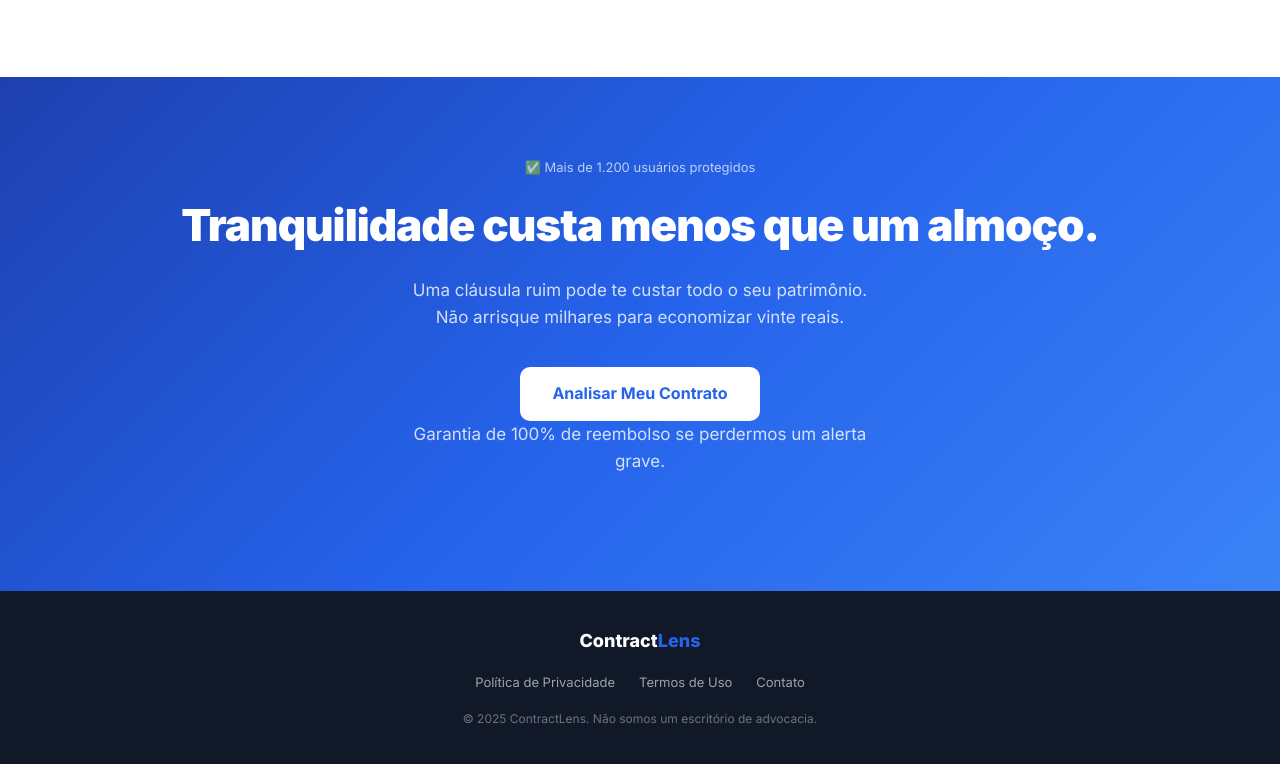
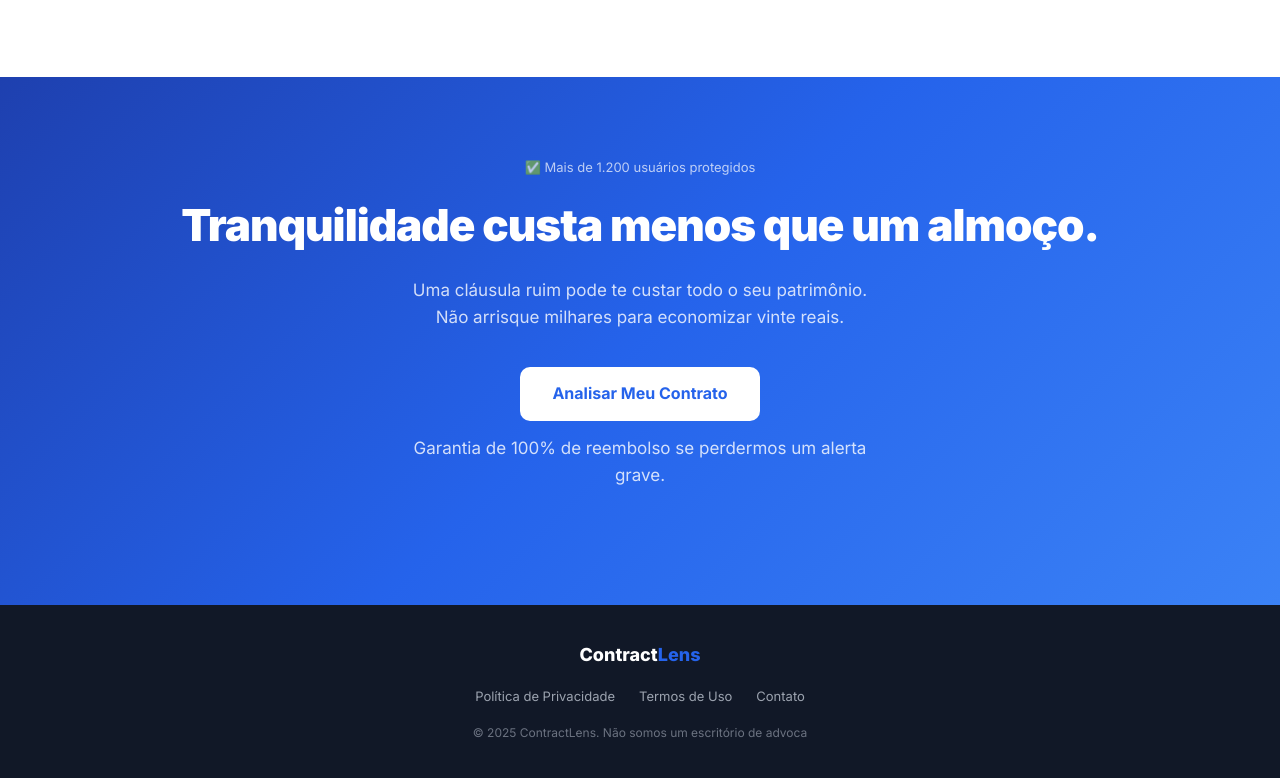
Before and after one commit to SttackSite/principal, a plain HTML site: page index.html in a window 1280 px wide. Shown: the part 4787-5565 px from the top of the page. Drawn offline with Linux system fonts and the light colour scheme.

Commit message:
Update index.html

```diff
--- a/index.html
+++ b/index.html
@@ -225,7 +225,7 @@
     .cta-bottom p { font-size: 17px; color: rgba(255,255,255,0.8); max-width: 480px; margin: 0 auto 36px; }
     .btn-white { background: #fff; color: var(--primary); border: none; cursor: pointer; font-size: 16px; font-weight: 700; padding: 14px 32px; border-radius: 10px; text-decoration: none; transition: transform 0.15s, box-shadow 0.2s; display: inline-block; }
     .btn-white:hover { transform: translateY(-2px); box-shadow: 0 8px 25px rgba(0,0,0,0.2); }
-    .cta-guarantee { margin-top: 20px; font-size: 13px; color: rgba(255,255,255,0.65); }
+    .cta-guarantee { margin-top: 16px; font-size: 13px; color: rgba(255,255,255,0.65); max-width: 340px; margin-left: auto; margin-right: auto; }
 
     /* FOOTER */
     footer {
@@ -524,8 +524,10 @@
   <p class="trusted">✅ Mais de 1.200 usuários protegidos</p>
   <h2>Tranquilidade custa menos que um almoço.</h2>
   <p>Uma cláusula ruim pode te custar todo o seu patrimônio. Não arrisque milhares para economizar vinte reais.</p>
-  <a href="#" class="btn-white">Analisar Meu Contrato</a>
-  <p class="cta-guarantee">Garantia de 100% de reembolso se perdermos um alerta grave.</p>
+  <div style="display:flex;flex-direction:column;align-items:center;gap:14px;">
+    <a href="#" class="btn-white">Analisar Meu Contrato</a>
+    <p class="cta-guarantee">Garantia de 100% de reembolso se perdermos um alerta grave.</p>
+  </div>
 </div>
 
 <!-- FOOTER -->
@@ -535,11 +537,6 @@
     <div class="footer-links">
       <a href="#">Política de Privacidade</a>
       <a href="#">Termos de Uso</a>
-      <a href="mailto:contato@seusite.com.br">Contato</a>
+      <a href="/cdn-cgi/l/email-protection#e0838f8e9481948fa093859593899485ce838f8dce8292">Contato</a>
     </div>
-    <p class="footer-copy">© 2025 ContractLens. Não somos um escritório de advocacia.</p>
-  </div>
-</footer>
-
-</body>
-</html>
+    <p class="footer-copy">© 2025 ContractLens. Não somos um escritório de advoca
```
